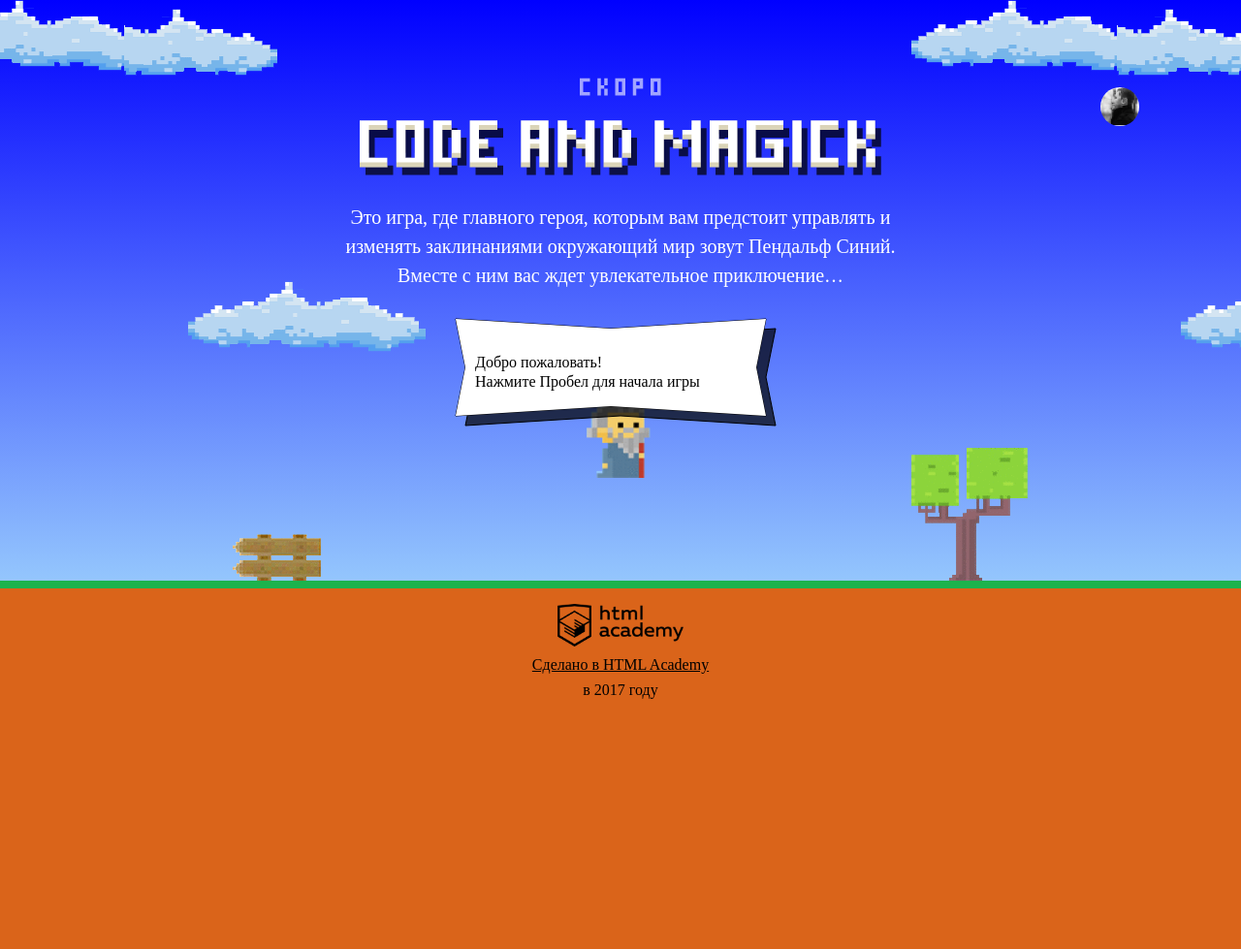
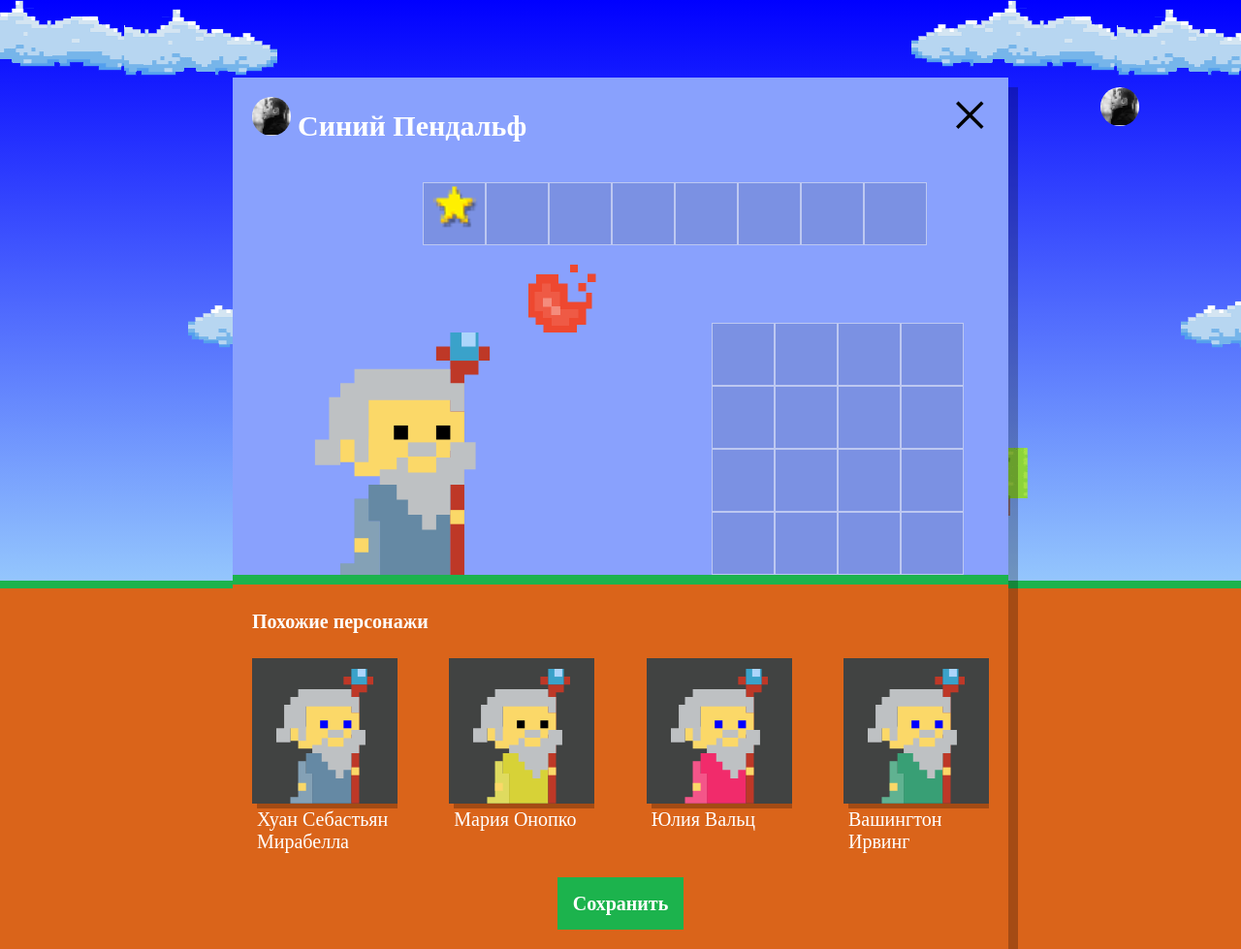
Before and after one commit to NikolayLemehov/356451-code-and-magick-18, a website: page index.html in a window 1280 px wide. Shown: the whole page at 97% size. Before the commit the page ends 800 px from the top, so only its background shows below. Drawn offline with Linux system fonts and the light colour scheme; a web font is replaced by a local one.

Commit message:
Отображает setup со случайными волшебниками.

```diff
--- a/index.html
+++ b/index.html
@@ -200,6 +200,7 @@
   </script>
 
 <script src="js/stat.js"></script>
+<script src="js/setup.js"></script>
 <script src="js/game.js"></script>
 
 </body>
--- /dev/null
+++ b/js/setup.js
@@ -0,0 +1,80 @@
+'use strict';
+
+var NAMES = [
+  'Иван',
+  'Иван',
+  'Хуан Себастьян',
+  'Мария',
+  'Кристоф',
+  'Виктор',
+  'Юлия',
+  'Люпита',
+  'Вашингтон'
+];
+var SURNAMES = [
+  'да Марья',
+  'Верон',
+  'Мирабелла',
+  'Вальц',
+  'Онопко',
+  'Топольницкая',
+  'Нионго',
+  'Ирвинг'
+];
+var COAT_COLORS = [
+  'rgb(101, 137, 164)',
+  'rgb(241, 43, 107)',
+  'rgb(146, 100, 161)',
+  'rgb(56, 159, 117)',
+  'rgb(215, 210, 55)',
+  'rgb(0, 0, 0)'
+];
+var EYES_COLORS = [
+  'black',
+  'red',
+  'blue',
+  'yellow',
+  'green'
+];
+var QUANTITY_PERSON = 4;
+
+var showElement = function (element) {
+  element.classList.remove('hidden');
+};
+var userDialog = document.querySelector('.setup');
+showElement(userDialog);
+var similarElement = userDialog.querySelector('.setup-similar');
+showElement(similarElement);
+var similarListElement = userDialog.querySelector('.setup-similar-list');
+var similarWizardTemplate = document.querySelector('#similar-wizard-template')
+  .content
+  .querySelector('.setup-similar-item');
+var randomElementArray = function (array) {
+  return array[Math.floor(Math.random() * array.length)];
+};
+var randomWizards = function (names, surnames, coatColors, eyesColors, quantityWizard) {
+  var wizards = [];
+  var wizard = {};
+  for (var i = 0; i < quantityWizard; i++) {
+    wizard = {
+      name: randomElementArray(names) + ' ' + randomElementArray(surnames),
+      coatColor: randomElementArray(coatColors),
+      eyesColor: randomElementArray(eyesColors)
+    };
+    wizards.push(wizard);
+  }
+  return wizards;
+};
+var wizards = randomWizards(NAMES, SURNAMES, COAT_COLORS, EYES_COLORS, QUANTITY_PERSON);
+var renderWizard = function (wizard) {
+  var wizardElement = similarWizardTemplate.cloneNode(true);
+  wizardElement.querySelector('.setup-similar-label').textContent = wizard.name;
+  wizardElement.querySelector('.wizard-coat').style.fill = wizard.coatColor;
+  wizardElement.querySelector('.wizard-eyes').style.fill = wizard.eyesColor;
+  return wizardElement;
+};
+var fragment = document.createDocumentFragment();
+for (var i = 0; i < wizards.length; i++) {
+  fragment.appendChild(renderWizard(wizards[i]));
+}
+similarListElement.appendChild(fragment);
```
